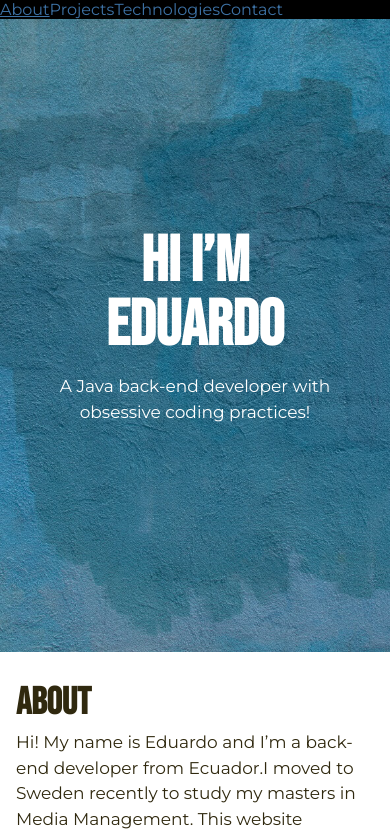
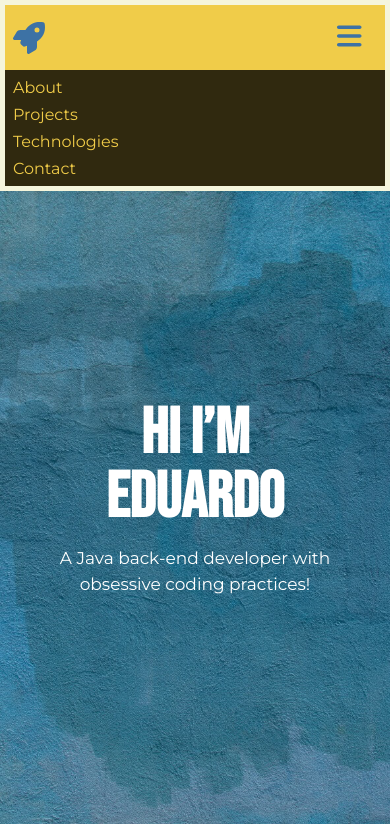
Before and after one commit to elalienx/backend-portofolio, a React (Create React App) app: page / in a window 390 px wide. Shown: the top 835 px of the page. Built offline with nearby package versions, Linux system fonts and the light colour scheme.

Commit message:
done the css for the mobile menu, moving to the desktop version

```diff
--- a/src/App.jsx
+++ b/src/App.jsx
@@ -24,7 +24,6 @@ export default function App() {
       <Projects setModal={setModal} />
       <Technologies setModal={setModal} />
       <Contact />
-
       {/* Modal is not visible unless someone sents a React component using setModal() */}
       <Modal state={[modal, setModal]} />
     </div>
--- a/src/components/NavigationBar.jsx
+++ b/src/components/NavigationBar.jsx
@@ -1,8 +1,18 @@
+// Node modules
+import { FontAwesomeIcon } from "@fortawesome/react-fontawesome";
+
 export default function NavigationBar() {
   return (
     <nav className="navigation-bar">
       {/* Main menu 🔴 */}
-      <div className="main-menu"></div>
+      <div className="main-menu">
+        <FontAwesomeIcon className="logo icon" icon={["fas", "fa-rocket"]} />
+        <button className="menu-button">
+          <FontAwesomeIcon className="icon" icon={["fas", "fa-bars"]} />
+        </button>
+        <span className="name">Eduardo Alvarez</span>
+      </div>
+
       {/* Links 🟢 */}
       <div className="links">
         <a href="#about">About</a>
--- a/src/styles/components/navigation-bar.css
+++ b/src/styles/components/navigation-bar.css
@@ -1,3 +1,44 @@
 .navigation-bar {
-  background-color: black;
+  background-color: beige;
+  padding: 5px;
 }
+
+/* Main menu 🔴 */
+.navigation-bar .main-menu {
+  display: flex;
+  justify-content: space-between;
+  align-items: center;
+  padding: var(--space-small);
+
+  background-color: var(--color-primary);
+}
+
+.navigation-bar .main-menu .logo {
+  height: 32px;
+  color: var(--color-secondary);
+}
+
+.navigation-bar .main-menu .name {
+  display: none;
+}
+
+.navigation-bar .main-menu .menu-button {
+  min-width: 44px;
+  margin-bottom: 0;
+  background: none;
+  border: none;
+}
+
+/* Links 🟢 */
+.navigation-bar .links {
+  display: flex;
+  flex-direction: column;
+  gap: var(--space-small);
+  padding: var(--space-small);
+
+  background-color: var(--color-text-dark);
+}
+
+.navigation-bar .links a {
+  color: var(--color-primary);
+}
```
